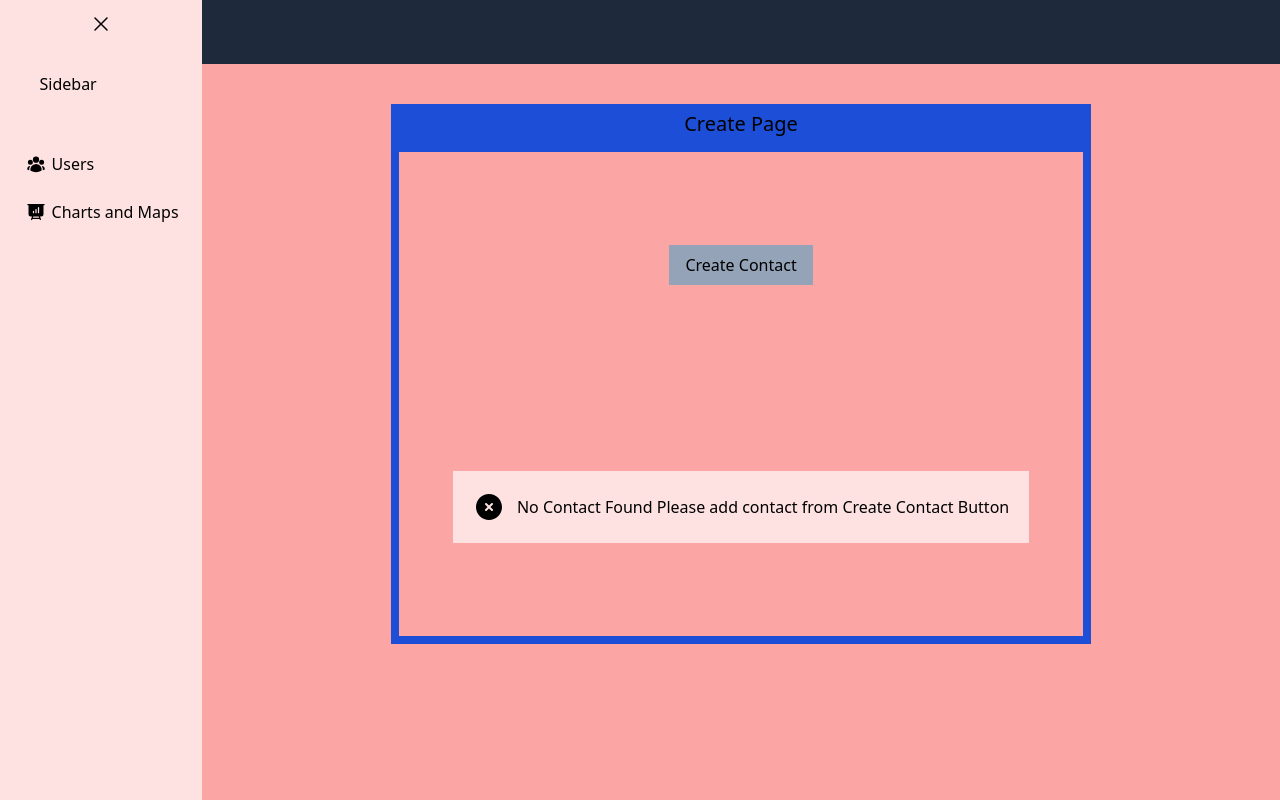
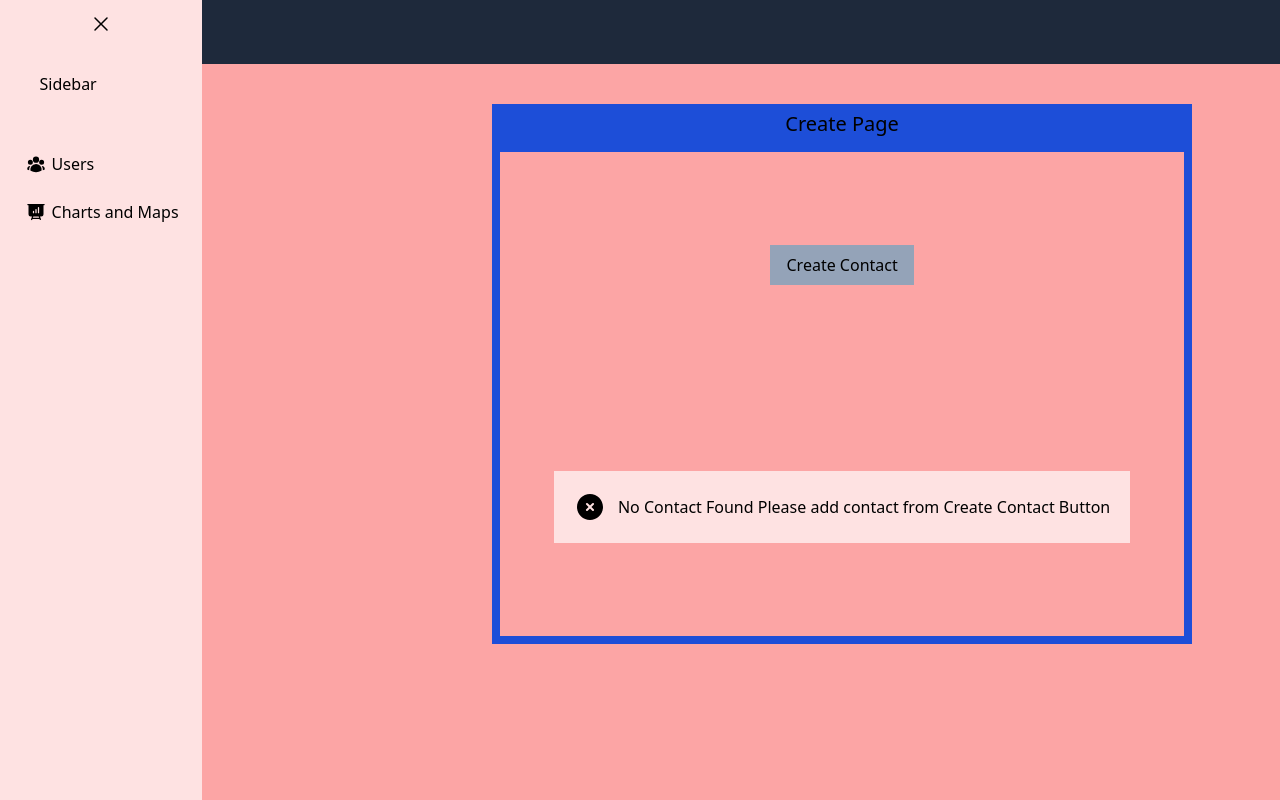
Before and after one commit to jaihindkushwah/Taiyo.ai_Projects, a React (Create React App) app: page / in a window 1280 px wide. Built offline with nearby package versions, Linux system fonts and the light colour scheme.

Commit message:
fixed top

```diff
--- a/src/App.js
+++ b/src/App.js
@@ -15,11 +15,13 @@ function App() {
         <SideBar/>
         <div className="flex flex-col justify-start w-full min-h-screen">
           <TopBar/>
-            <Routes>
-              <Route path="/" element={<ContactPage/>} />
-              <Route path="/contact" element={<ContactPage/>} />
-              <Route path="/mapandchart" element={<MapAndChartPage/>}/>
-            </Routes>
+          <div className="top-16 fixed w-full h-full flex-1">
+              <Routes>
+                <Route path="/" element={<ContactPage/>} />
+                <Route path="/contact" element={<ContactPage/>} />
+                <Route path="/mapandchart" element={<MapAndChartPage/>}/>
+              </Routes>
+            </div>
         </div>
       </div>
 
--- a/src/scenes/topbar/TopBar.jsx
+++ b/src/scenes/topbar/TopBar.jsx
@@ -6,7 +6,7 @@ import { collapseContext } from '../../collapseContext/collapseContext'
 function TopBar() {
   const {isCollapse,setCollapse}=useContext(collapseContext);
   return (
-    <div className='min-h-[64px] top-0 w-full bg-slate-800 ease-in-out duration-400' >
+    <div className='min-h-[64px] fixed top-0 w-full bg-slate-800 ease-in-out duration-400' >
         {isCollapse && <div className='mt-3 ml-3'>
           <Bars3Icon onClick={()=>{setCollapse(!isCollapse)}} className='w-8 h-7 cursor-pointer'/>
         </div>}
```
